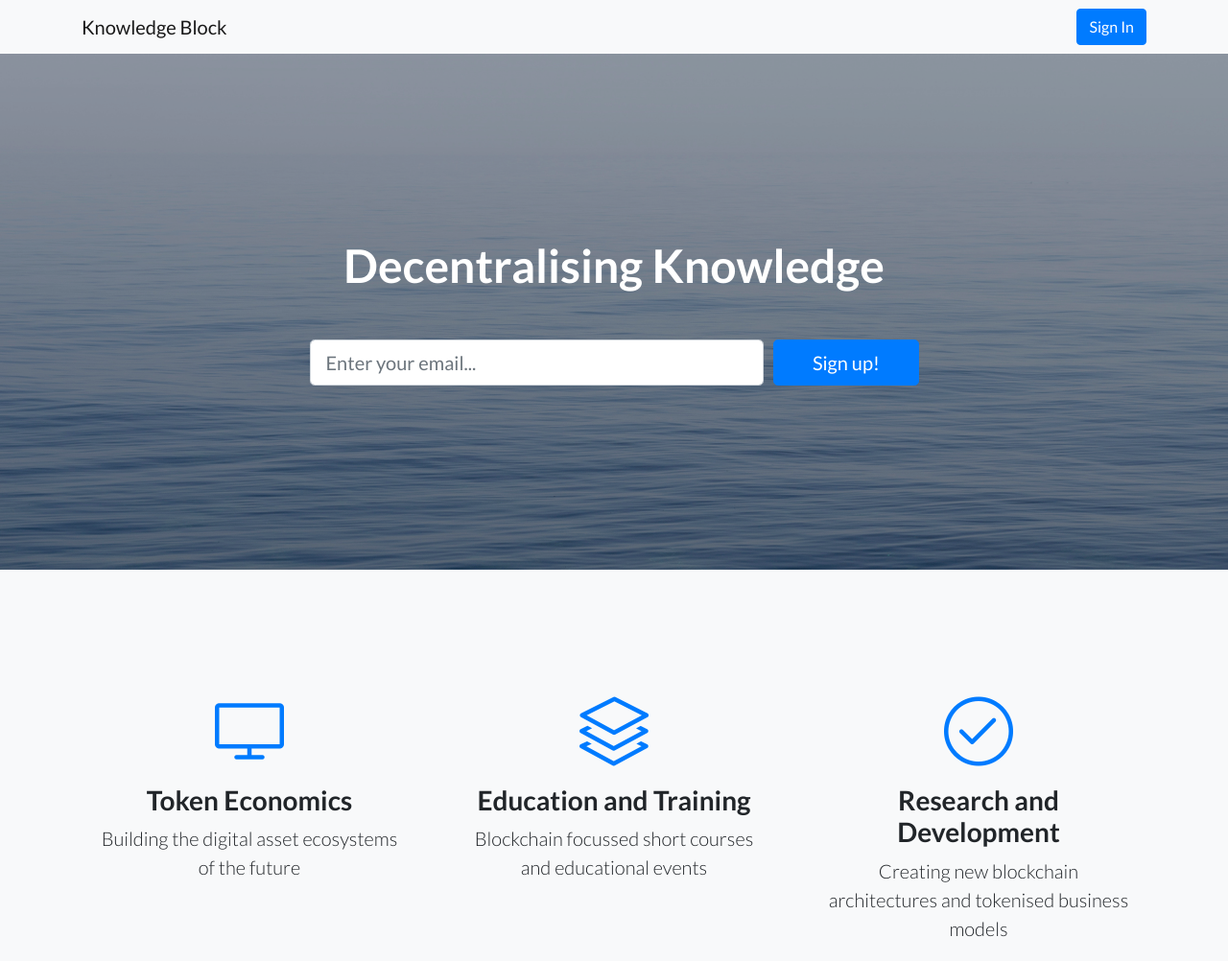
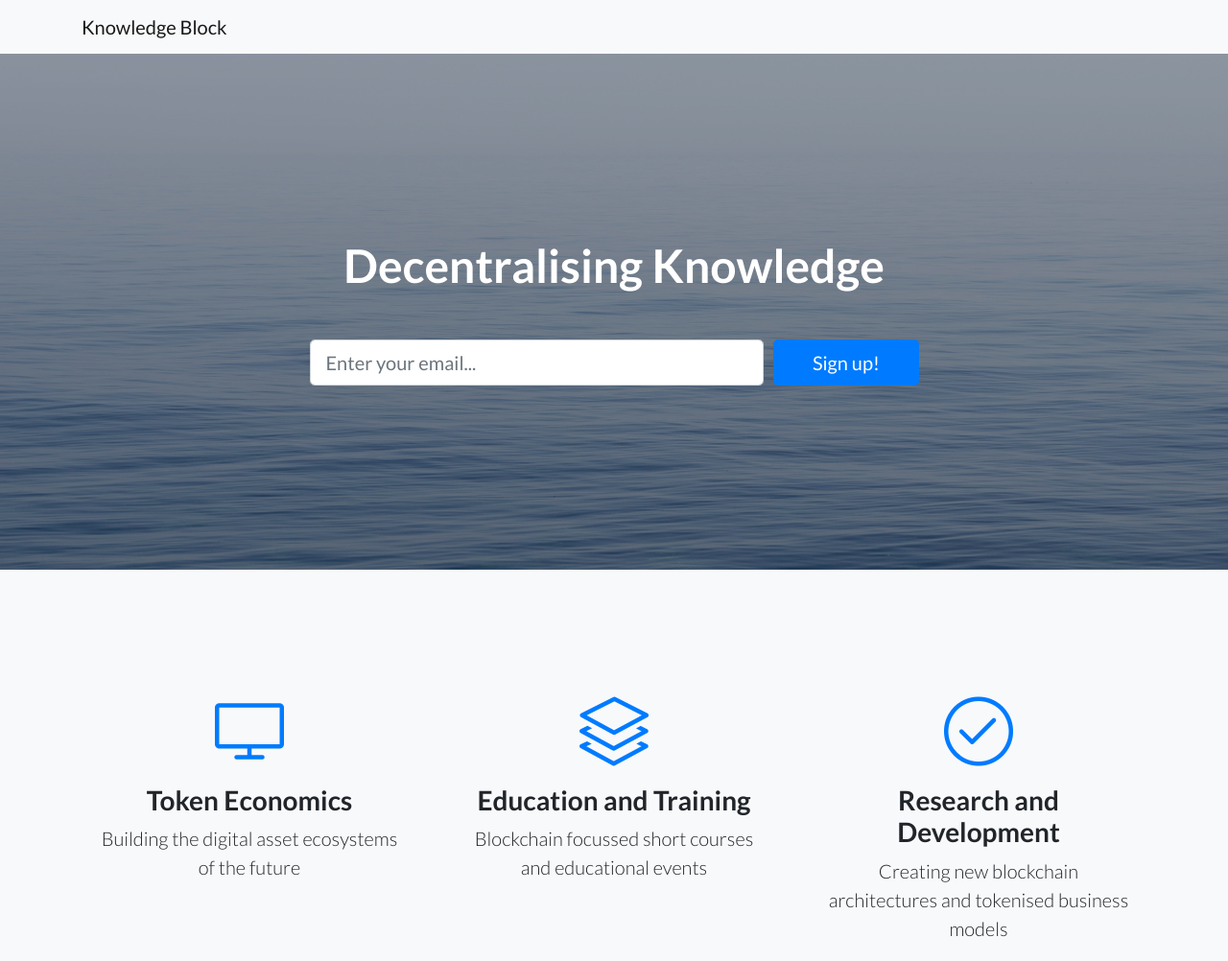
Before and after one commit to knowledgeblock/knowledgeblock.github.io, a website: page index.html in a window 1280 px wide. Shown: the top 1002 px of the page at 96% size. Drawn offline with Linux system fonts and the light colour scheme.

Commit message:
Drop Sign In

```diff
--- a/index.html
+++ b/index.html
@@ -29,7 +29,6 @@
   <nav class="navbar navbar-light bg-light static-top">
     <div class="container">
       <a class="navbar-brand" href="#">Knowledge Block</a>
-      <a class="btn btn-primary" href="#">Sign In</a>
     </div>
   </nav>
 
```
